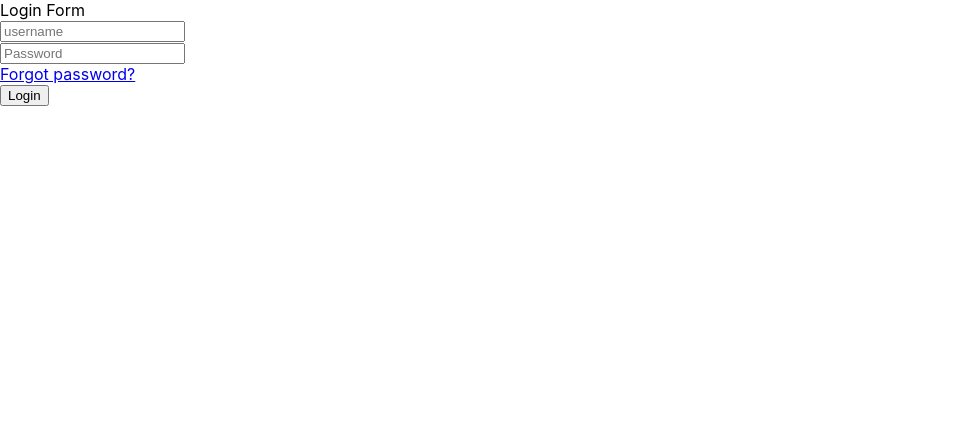
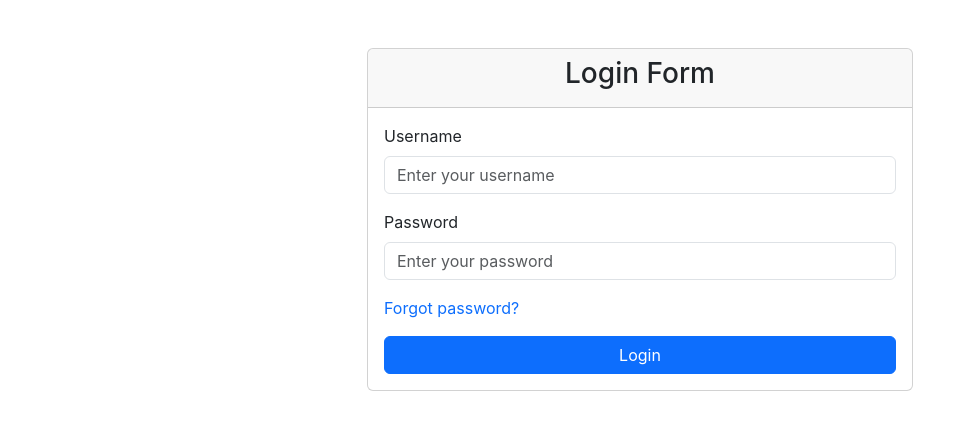
Before and after one commit to akshitreddy02/CourtConnect, a React (Create React App) app in the folder frontend/: page / in a window 1280 px wide. Shown: the top 430 px of the page, without its empty margins (0-976 px from the left). Built offline with nearby package versions, Linux system fonts and the light colour scheme.

Commit message:
added bootstrap

```diff
--- a/frontend/public/index.html
+++ b/frontend/public/index.html
@@ -10,34 +10,22 @@
       content="Web site created using create-react-app"
     />
     <link rel="apple-touch-icon" href="%PUBLIC_URL%/logo192.png" />
-    <!--
-      manifest.json provides metadata used when your web app is installed on a
-      user's mobile device or desktop. See https://developers.google.com/web/fundamentals/web-app-manifest/
-    -->
     <link rel="manifest" href="%PUBLIC_URL%/manifest.json" />
-    <!--
-      Notice the use of %PUBLIC_URL% in the tags above.
-      It will be replaced with the URL of the `public` folder during the build.
-      Only files inside the `public` folder can be referenced from the HTML.
-
-      Unlike "/favicon.ico" or "favicon.ico", "%PUBLIC_URL%/favicon.ico" will
-      work correctly both with client-side routing and a non-root public URL.
-      Learn how to configure a non-root public URL by running `npm run build`.
-    -->
+    <link
+      href="https://cdn.jsdelivr.net/npm/bootstrap@5.3.2/dist/css/bootstrap.min.css"
+      rel="stylesheet"
+      integrity="sha384-T3c6CoIi6uLrA9TneNEoa7RxnatzjcDSCmG1MXxSR1GAsXEV/Dwwykc2MPK8M2HN"
+      crossorigin="anonymous"
+    />
     <title>React App</title>
   </head>
   <body>
     <noscript>You need to enable JavaScript to run this app.</noscript>
     <div id="root"></div>
-    <!--
-      This HTML file is a template.
-      If you open it directly in the browser, you will see an empty page.
-
-      You can add webfonts, meta tags, or analytics to this file.
-      The build step will place the bundled scripts into the <body> tag.
-
-      To begin the development, run `npm start` or `yarn start`.
-      To create a production bundle, use `npm run build` or `yarn build`.
-    -->
+    <script
+      src="https://cdn.jsdelivr.net/npm/bootstrap@5.3.2/dist/js/bootstrap.bundle.min.js"
+      integrity="sha384-C6RzsynM9kWDrMNeT87bh95OGNyZPhcTNXj1NW7RuBCsyN/o0jlpcV8Qyq46cDfL"
+      crossorigin="anonymous"
+    ></script>
   </body>
 </html>
--- a/frontend/src/components/Client.js
+++ b/frontend/src/components/Client.js
@@ -1,5 +1,5 @@
 import React, { useState, useEffect } from 'react';
-import { useLocation } from 'react-router-dom';
+import { useLocation, useNavigate } from 'react-router-dom';
 import axios from 'axios';
 
 const Client = () => {
@@ -8,7 +8,10 @@ const Client = () => {
     const { state } = useLocation();
     const clientid = state?.clientid;
     const lawyerid = state?.lawyerid;
-
+    const navigate = useNavigate();
+    const handleLogout = () => {
+        navigate('/');
+    };
     useEffect(() => {
         // Fetch existing case data when the component mounts
         const fetchExistingCase = async () => {
@@ -51,19 +54,26 @@ const Client = () => {
         }
     };
 
+    const handleDeleteExistingCase = async (caseId) => {
+        try {
+            await axios.delete(`http://localhost:3008/lawyer-cases/${caseId}`);
+            setExistingCase(null);
+            console.log('Existing case deleted successfully');
+        } catch (error) {
+            console.error('Error deleting existing case:', error);
+        }
+    };
     return (
-        <>
-            <header>
-                <h1>
-                    <i className="fas fa-balance-scale"></i> Client Portal
-                </h1>
+        <div className="container mt-5">
+            <header className="mb-4">
+                <h1><i className="fas fa-balance-scale"></i> Client Portal</h1>
             </header>
 
             <main>
                 {existingCase ? (
                     <div>
                         <h2>Your Existing Case:</h2>
-                        <table>
+                        <table className="table">
                             <thead>
                                 <tr>
                                     <th>Case Description</th>
@@ -82,18 +92,27 @@ const Client = () => {
                     </div>
                 ) : (
                     <form onSubmit={handleSubmit}>
-                        <label htmlFor="caseDescription">Case Description :</label>
+                        <div className="mb-3">
+                            <label htmlFor="caseDescription" className="form-label">Case Description:</label>
                             <textarea
                                 id="caseDescription"
                                 name="caseDescription"
+                                className="form-control"
                                 value={caseDescription}
                                 onChange={(e) => setCaseDescription(e.target.value)}
                             />
-                        <button type="submit">Submit Case</button>
+                        </div>
+                        <button type="submit" className="btn btn-primary">Submit Case</button>
                     </form>
                 )}
+                {existingCase && existingCase.judgment !== null && (
+                    <button className="btn btn-warning mt-3" onClick={() => handleDeleteExistingCase(existingCase._id)}>
+                        New Case
+                    </button>
+                )}
+                <button className="btn btn-danger mt-3 mx-auto d-block" onClick={handleLogout}>Logout</button>
             </main>
-        </>
+        </div>
     );
 };
 
--- a/frontend/src/components/Judge.js
+++ b/frontend/src/components/Judge.js
@@ -1,10 +1,11 @@
 import React, { useState, useEffect } from 'react';
+import { useNavigate } from 'react-router-dom';
 import axios from 'axios';
 
 const Judge = () => {
     const [acceptedCases, setAcceptedCases] = useState([]);
     const [judgmentInput, setJudgmentInput] = useState('');
-
+    const navigate = useNavigate();
     const fetchAcceptedCases = async () => {
         try {
             const response = await axios.get('http://localhost:3008/accepted-cases');
@@ -17,6 +18,11 @@ const Judge = () => {
 
         fetchAcceptedCases();
     }, []);
+
+    const handleLogout = () => {
+        navigate('/');
+
+    };
 
     const handleJudgmentSubmit = async (caseId) => {
         try {
@@ -37,10 +43,10 @@ const Judge = () => {
     };
 
     return (
-        <div>
+        <div className="container mt-5">
             <h1>Judge Portal</h1>
             <h2>Accepted Cases</h2>
-            <table>
+            <table className="table table-striped mt-3">
                 <thead>
                     <tr>
                         <th>Case Description</th>
@@ -55,9 +61,12 @@ const Judge = () => {
                             <td>{caseItem.judgment || 'No Judgment'}</td>
                             <td>
                                 {caseItem.judgment ? (
-                                    'Done'
+                                    <span className="badge bg-success">Done</span>
                                 ) : (
-                                    <button onClick={() => handleJudgmentSubmit(caseItem._id)}>
+                                    <button
+                                        className="btn btn-primary"
+                                        onClick={() => handleJudgmentSubmit(caseItem._id)}
+                                    >
                                         Submit Judgment
                                     </button>
                                 )}
@@ -66,16 +75,18 @@ const Judge = () => {
                     ))}
                 </tbody>
             </table>
-
             {/* Input field for judgment */}
-            <div>
-                <label htmlFor="judgmentInput">Enter Judgment:</label>
+            <div className="mt-3">
+                <label htmlFor="judgmentInput" className="form-label">Enter Judgment:</label>
                 <textarea
                     id="judgmentInput"
+                    className="form-control"
                     value={judgmentInput}
                     onChange={(e) => setJudgmentInput(e.target.value)}
                 />
             </div>
+            <button className="btn btn-danger mt-3 mx-auto d-block" onClick={handleLogout}>Logout</button>
+
         </div>
     );
 };
--- a/frontend/src/components/Lawyer.js
+++ b/frontend/src/components/Lawyer.js
@@ -1,11 +1,12 @@
 import React, { useState, useEffect } from 'react';
-import { useLocation } from 'react-router-dom';
+import { useLocation, useNavigate } from 'react-router-dom';
 import axios from 'axios';
 
 const Lawyer = () => {
     const [cases, setCases] = useState([]);
     const { state } = useLocation();
     const lawyerid = state?.lawyerid;
+    const navigate = useNavigate();
     const fetchCases = async () => {
         try {
             const response = await axios.get(`http://localhost:3008/lawyer-cases?lawyerid=${lawyerid}`);
@@ -19,7 +20,10 @@ const Lawyer = () => {
 
         fetchCases();
     }, []);
+    const handleLogout = () => {
+        navigate('/');
 
+    };
     const handleAccept = async (caseId) => {
         try {
             const response = await axios.patch(`http://localhost:3008/lawyer-cases/${caseId}`, {
@@ -48,10 +52,10 @@ const Lawyer = () => {
     };
 
     return (
-        <div>
-            <h1>Lawyer Portal</h1>
+        <div className="container mt-5">
+            <h1 className="mb-4">Lawyer Portal</h1>
             <h2>Case List</h2>
-            <table>
+            <table className="table table-striped mt-3">
                 <thead>
                     <tr>
                         <th>Case Description</th>
@@ -66,11 +70,21 @@ const Lawyer = () => {
                             <td>{caseItem.judgment || 'No Judgment'}</td>
                             <td>
                                 {caseItem.isaccepted ? (
-                                    'Accepted'
+                                    <span className="badge bg-success">Accepted</span>
                                 ) : (
                                     <>
-                                        <button onClick={() => handleAccept(caseItem._id)}>Accept</button>
-                                        <button onClick={() => handleDecline(caseItem._id)}>Decline</button>
+                                        <button
+                                            className="btn btn-success me-2"
+                                            onClick={() => handleAccept(caseItem._id)}
+                                        >
+                                            Accept
+                                        </button>
+                                        <button
+                                            className="btn btn-danger"
+                                            onClick={() => handleDecline(caseItem._id)}
+                                        >
+                                            Decline
+                                        </button>
                                     </>
                                 )}
                             </td>
@@ -78,6 +92,8 @@ const Lawyer = () => {
                     ))}
                 </tbody>
             </table>
+            <button className="btn btn-danger mt-3 mx-auto d-block" onClick={handleLogout}>Logout</button>
+
         </div>
     );
 };
--- a/frontend/src/components/Login.js
+++ b/frontend/src/components/Login.js
@@ -45,46 +45,52 @@ const Login = () => {
         }
     };
     return (
-        <>
-            <div>
-                <div className="wrapper" id="hello">
-                    <div className="title">
-                        <span>Login Form</span>
+        <div className="container mt-5">
+            <div className="row justify-content-center">
+                <div className="col-md-6">
+                    <div className="card">
+                        <div className="card-header">
+                            <h3 className="card-title text-center">Login Form</h3>
                         </div>
+                        <div className="card-body">
                             <form onSubmit={handleLoginSubmit}>
-                        <div className="row">
-                            <i className="fas fa-user"></i>
+                                <div className="mb-3">
+                                    <label htmlFor="username" className="form-label">Username</label>
                                     <input
                                         type="text"
-                                placeholder="username"
+                                        className="form-control"
+                                        id="username"
+                                        placeholder="Enter your username"
                                         required
                                         value={username}
                                         onChange={handleEmailChange}
                                     />
                                 </div>
-                        <div className="row">
-                            <i className="fas fa-lock"></i>
+                                <div className="mb-3">
+                                    <label htmlFor="password" className="form-label">Password</label>
                                     <input
                                         type="password"
-                                placeholder="Password"
+                                        className="form-control"
+                                        id="password"
+                                        placeholder="Enter your password"
                                         required
                                         value={password}
                                         onChange={handlePasswordChange}
                                         autoComplete="current-password"
                                     />
                                 </div>
-                        <div id="pass">
-                            <a href="#" id="a">
-                                Forgot password?
-                            </a>
+                                <div className="mb-3">
+                                    <a href="#" className="text-decoration-none">Forgot password?</a>
                                 </div>
-                        <div className="row button">
-                            <input type="submit" value="Login" />
+                                <div className="d-grid">
+                                    <button type="submit" className="btn btn-primary">Login</button>
                                 </div>
                             </form>
                         </div>
                     </div>
-        </>
+                </div>
+            </div>
+        </div>
     )
 }
 
```
Lines whose indentation alone changed are shown as unchanged.
